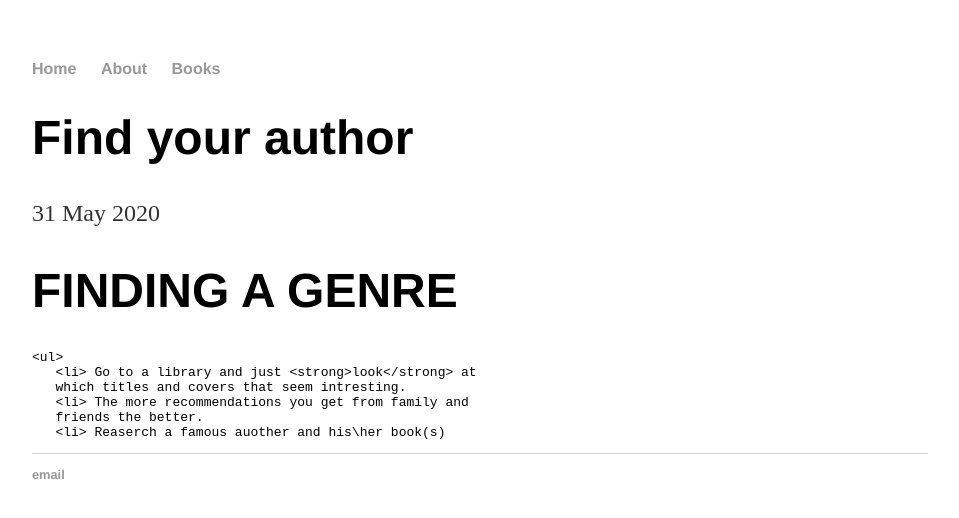
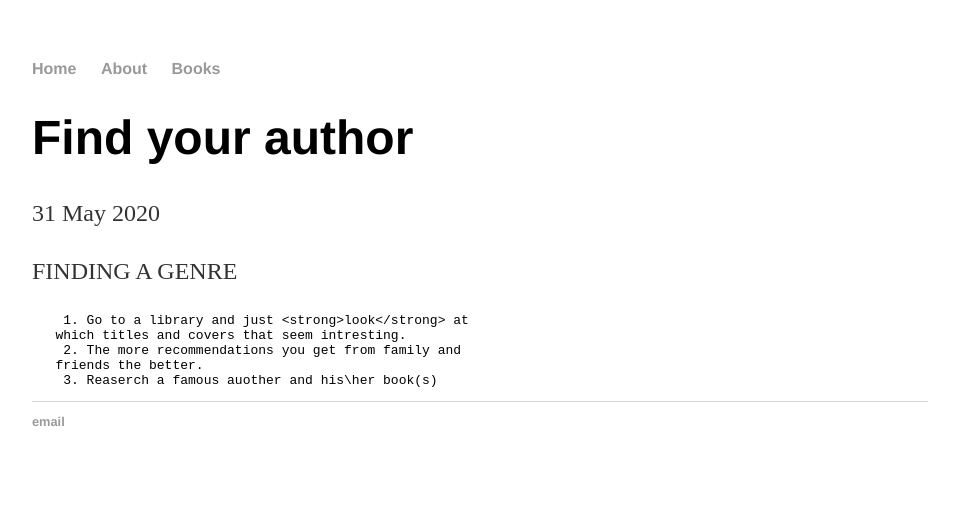
Before and after one commit to meerkatbhat/meerkatbhat, a Jekyll site: the page built from _posts/2020-05-31-Find your Author.md, in a window 1280 px wide. Shown: the top 518 px of the page, without its empty margins (160-1119 px from the left). Built offline with Jekyll 4.4.1, drawn with Linux system fonts in a browser that asks for light colours; our own code applies the rules of GitHub Pages for plain Markdown files.

Commit message:
Update 2020-05-31-Find your Author.md

```diff
--- a/_posts/2020-05-31-Find your Author.md
+++ b/_posts/2020-05-31-Find your Author.md
@@ -1,8 +1,7 @@
- <H1><strong> FINDING A GENRE </strong></H1>
+FINDING A GENRE
 
-    <ul>
-       <li> Go to a library and just <strong>look</strong> at
+        1. Go to a library and just <strong>look</strong> at
        which titles and covers that seem intresting.
-       <li> The more recommendations you get from family and
+        2. The more recommendations you get from family and
        friends the better.
-       <li> Reaserch a famous auother and his\her book(s)
+        3. Reaserch a famous auother and his\her book(s)
```
